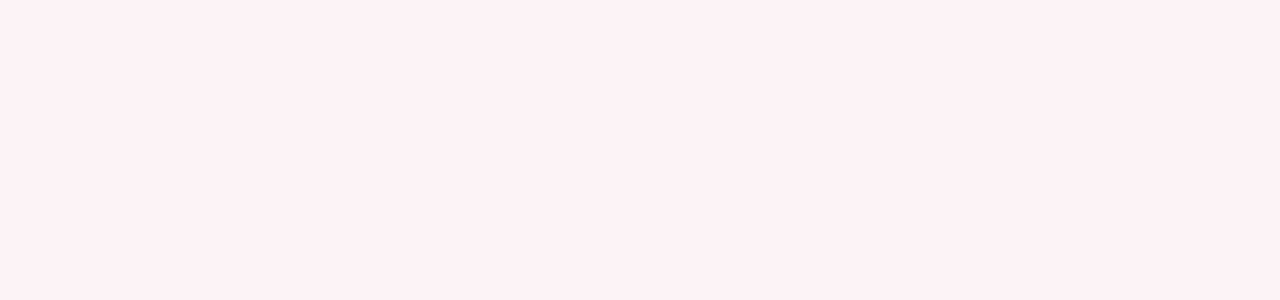
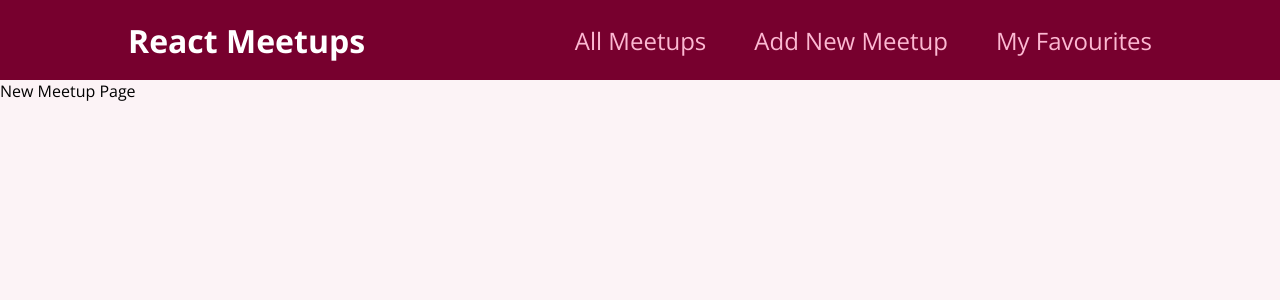
Before and after one commit to cerafinn/udemy-nextjs, a React (Create React App) app: page /new-meetup in a window 1280 px wide. Shown: the top 300 px of the page. Built offline with nearby package versions, Linux system fonts and the light colour scheme.

Commit message:
working on css module and linking

```diff
--- a/src/App.js
+++ b/src/App.js
@@ -1,5 +1,23 @@
+import { Route, Switch } from 'react-router-dom';
+
+import AllMeetups from './pages/AllMeetups';
+import Favourites from './pages/Favourites';
+import NewMeetup from './pages/NewMeetup';
+import MainNavigation from './components/layout/MainNavigation';
+
+
 function App() {
-  return <div></div>;
+
+  return (
+  <div>
+    <MainNavigation />
+    <Switch>
+      <Route path='/' exact><AllMeetups /></Route>
+      <Route path='/new-meetup'><NewMeetup /></Route>
+      <Route path='/favourites'><Favourites /></Route>
+    </Switch>
+  </div>
+  );
 }
 
 export default App;
--- /dev/null
+++ b/src/components/layout/MainNavigation.js
@@ -0,0 +1,26 @@
+import { Link } from 'react-router-dom';
+
+import classes from './MainNavigation.module.css';
+
+function MainNavigation() {
+  return (
+    <header className={classes.header}>
+      <div className={classes.logo}>React Meetups</div>
+      <nav>
+        <ul>
+        <li>
+            <Link to="/">All Meetups</Link>
+          </li>
+          <li>
+            <Link to="/new-meetup">Add New Meetup</Link>
+          </li>
+          <li>
+            <Link to="/favourites">My Favourites</Link>
+          </li>
+        </ul>
+      </nav>
+    </header>
+  );
+}
+
+export default MainNavigation;
--- /dev/null
+++ b/src/components/layout/MainNavigation.module.css
@@ -0,0 +1,47 @@
+.header {
+  width: 100%;
+  height: 5rem;
+  display: flex;
+  align-items: center;
+  justify-content: space-between;
+  background-color: #77002e;
+  padding: 0 10%;
+}
+
+.logo {
+  font-size: 2rem;
+  color: white;
+  font-weight: bold;
+}
+
+.header ul {
+  list-style: none;
+  margin: 0;
+  padding: 0;
+  display: flex;
+  align-items: baseline;
+}
+
+.header li {
+  margin-left: 3rem;
+}
+
+.header a {
+  text-decoration: none;
+  font-size: 1.5rem;
+  color: #fcb8d2;
+}
+
+.header a:hover,
+.header a:active,
+.header a.active {
+  color: white;
+}
+
+.badge {
+  background-color: #cc2062;
+  color: white;
+  border-radius: 12px;
+  padding: 0 1rem;
+  margin-left: 0.5rem;
+}
--- a/src/index.js
+++ b/src/index.js
@@ -1,7 +1,12 @@
 import React from 'react';
 import ReactDOM from 'react-dom';
+import { BrowserRouter } from 'react-router-dom';
 
 import './index.css';
 import App from './App';
 
-ReactDOM.render(<App />, document.getElementById('root'));
+ReactDOM.render(
+  <BrowserRouter>
+    <App />
+  </BrowserRouter>,
+  document.getElementById('root'));
--- a/src/pages/AllMeetups.js
+++ b/src/pages/AllMeetups.js
@@ -0,0 +1,26 @@
+const TEST_DATA = [
+  {
+    id: 'm1',
+    title: 'This is a first meetup',
+    image:
+      'https://upload.wikimedia.org/wikipedia/commons/thumb/d/d3/Stadtbild_M%C3%BCnchen.jpg/2560px-Stadtbild_M%C3%BCnchen.jpg',
+    address: 'Meetupstreet 5, 12345 Meetup City',
+    description:
+      'This is a first, amazing meetup which you definitely should not miss. It will be a lot of fun!',
+  },
+  {
+    id: 'm2',
+    title: 'This is a second meetup',
+    image:
+      'https://upload.wikimedia.org/wikipedia/commons/thumb/d/d3/Stadtbild_M%C3%BCnchen.jpg/2560px-Stadtbild_M%C3%BCnchen.jpg',
+    address: 'Meetupstreet 5, 12345 Meetup City',
+    description:
+      'This is a first, amazing meetup which you definitely should not miss. It will be a lot of fun!',
+  },
+];
+
+function AllMeetups() {
+  return <div>All Meetups Page</div>
+}
+
+export default AllMeetups;
--- a/src/pages/Favourites.js
+++ b/src/pages/Favourites.js
@@ -0,0 +1,5 @@
+function Favourites() {
+  return <div>Favourites Page</div>
+}
+
+export default Favourites;
--- a/src/pages/NewMeetup.js
+++ b/src/pages/NewMeetup.js
@@ -0,0 +1,5 @@
+function NewMeetup() {
+  return <div>New Meetup Page</div>
+}
+
+export default NewMeetup;
```
